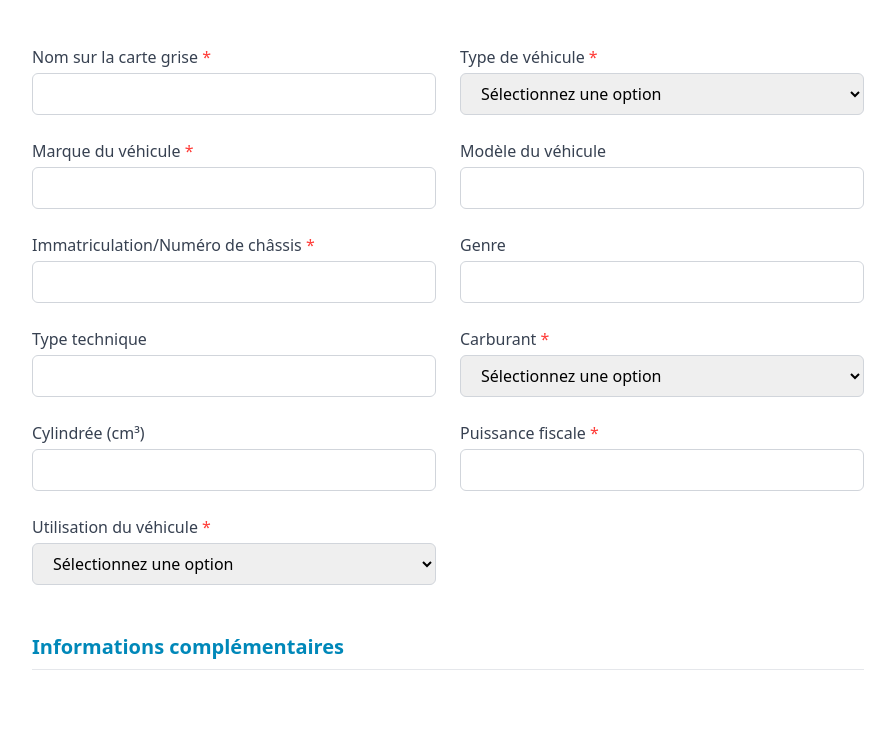
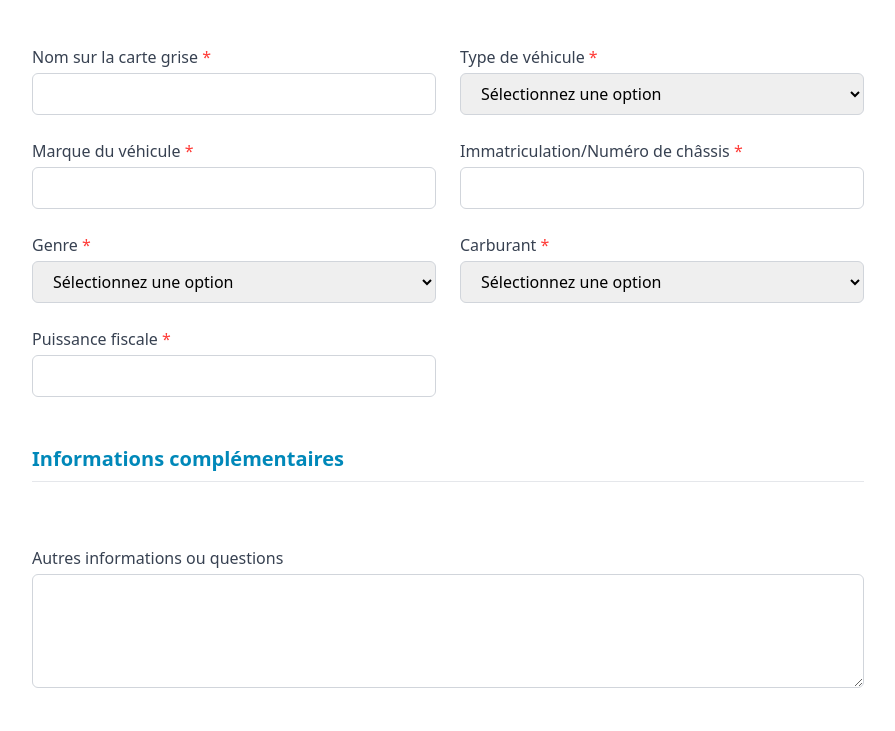
Before and after one commit to caeser-debbug/assuranace-souha, a plain HTML site: page devis.html in a window 1280 px wide. Shown: the part 673-1404 px from the top of the page, without its empty margins (192-1087 px from the left). Drawn offline with nearby package versions, Linux system fonts and the light colour scheme.

Commit message:
Update devis.html

```diff
--- a/devis.html
+++ b/devis.html
@@ -194,23 +194,21 @@
                 </div>
 
                 <div>
-                    <label for="modele" class="block text-gray-700 font-medium mb-1">Modèle du véhicule</label>
-                    <input type="text" id="modele" name="modele" class="w-full px-4 py-2 border border-gray-300 rounded-md focus:outline-none focus:ring-2 focus:ring-souha-blue">
-                </div>
-
-                <div>
                     <label for="numeroChassis" class="block text-gray-700 font-medium mb-1">Immatriculation/Numéro de châssis <span class="text-souha-red">*</span></label>
                     <input type="text" id="numeroChassis" name="numeroChassis" required class="w-full px-4 py-2 border border-gray-300 rounded-md focus:outline-none focus:ring-2 focus:ring-souha-blue">
                 </div>
 
                 <div>
-                    <label for="genre" class="block text-gray-700 font-medium mb-1">Genre</label>
-                    <input type="text" id="genre" name="genre" class="w-full px-4 py-2 border border-gray-300 rounded-md focus:outline-none focus:ring-2 focus:ring-souha-blue">
-                </div>
-
-                <div>
-                    <label for="typeTechnique" class="block text-gray-700 font-medium mb-1">Type technique</label>
-                    <input type="text" id="typeTechnique" name="typeTechnique" class="w-full px-4 py-2 border border-gray-300 rounded-md focus:outline-none focus:ring-2 focus:ring-souha-blue">
+                    <label for="genre" class="block text-gray-700 font-medium mb-1">Genre <span class="text-souha-red">*</span></label>
+                    <select id="genre" name="genre" required class="w-full px-4 py-2 border border-gray-300 rounded-md focus:outline-none focus:ring-2 focus:ring-souha-blue">
+                        <option value="">Sélectionnez une option</option>
+                        <option value="VP">VP</option>
+                        <option value="Camionnette">Camionnette</option>
+                        <option value="Camion">Camion</option>
+                        <option value="Faba Faba">Faba Faba</option>
+                        <option value="Taxi">Taxi</option>
+                        <option value="Moto">Moto</option>
+                    </select>
                 </div>
 
                 <div>
@@ -223,30 +221,8 @@
                 </div>
 
                 <div>
-                    <label for="cylindree" class="block text-gray-700 font-medium mb-1">Cylindrée (cm³)</label>
-                    <input type="number" id="cylindree" name="cylindree" class="w-full px-4 py-2 border border-gray-300 rounded-md focus:outline-none focus:ring-2 focus:ring-souha-blue">
-                </div>
-
-                <div>
                     <label for="puissanceFiscale" class="block text-gray-700 font-medium mb-1">Puissance fiscale <span class="text-souha-red">*</span></label>
                     <input type="number" id="puissanceFiscale" name="puissanceFiscale" required class="w-full px-4 py-2 border border-gray-300 rounded-md focus:outline-none focus:ring-2 focus:ring-souha-blue">
-                </div>
-
-                <div>
-                    <label for="utilisation" class="block text-gray-700 font-medium mb-1">Utilisation du véhicule <span class="text-souha-red">*</span></label>
-                    <select id="utilisation" name="utilisation" required class="w-full px-4 py-2 border border-gray-300 rounded-md focus:outline-none focus:ring-2 focus:ring-souha-blue">
-                        <option value="">Sélectionnez une option</option>
-                        <option value="personnel">Véhicule personnel</option>
-                        <option value="taxi">Taxi</option>
-                        <option value="faba">Faba Faba</option>
-                        <option value="transport">Transport de marchandises</option>
-                        <option value="autre">Autre</option>
-                    </select>
-                </div>
-
-                <div class="col-span-full" id="autreUtilisationContainer" style="display: none;">
-                    <label for="autreUtilisation" class="block text-gray-700 font-medium mb-1">Précisez l'utilisation</label>
-                    <input type="text" id="autreUtilisation" name="autreUtilisation" class="w-full px-4 py-2 border border-gray-300 rounded-md focus:outline-none focus:ring-2 focus:ring-souha-blue">
                 </div>
 
                 <!-- Section: Informations complémentaires -->
@@ -393,17 +369,6 @@
     }, 500);
 }
 
-        // Show/hide "Autre utilisation" field based on selection
-        document.getElementById('utilisation').addEventListener('change', function() {
-            const autreContainer = document.getElementById('autreUtilisationContainer');
-            if (this.value === 'autre') {
-                autreContainer.style.display = 'block';
-            } else {
-                autreContainer.style.display = 'none';
-            }
-        });
-
-
 // Form submission
 document.getElementById('devisForm').addEventListener('submit', function(e) {
     e.preventDefault();
@@ -424,20 +389,10 @@
     message += `Nom sur la carte grise: ${formData.get('nomcarte')}\n`;
     message += `Type de véhicule: ${formData.get('typeVehicule')}\n`;
     message += `Marque: ${formData.get('marque')}\n`;
-            message += `Modèle: ${formData.get('modele')}\n`;
-            message += `Numéro de châssis: ${formData.get('numeroChassis')}\n`;
+    message += `Immatriculation/Numéro de châssis: ${formData.get('numeroChassis')}\n`;
     message += `Genre: ${formData.get('genre')}\n`;
-            message += `Type technique: ${formData.get('typeTechnique')}\n`;
     message += `Carburant: ${formData.get('carburant')}\n`;
-            message += `Cylindrée: ${formData.get('cylindree')} cm³\n`;
-            message += `Puissance fiscale: ${formData.get('puissanceFiscale')}\n`;
-
-            // Utilisation
-            let utilisation = formData.get('utilisation');
-            if (utilisation === 'autre') {
-                utilisation = formData.get('autreUtilisation');
-            }
-            message += `Utilisation: ${utilisation}\n\n`;
+    message += `Puissance fiscale: ${formData.get('puissanceFiscale')}\n\n`;
 
     // Informations complémentaires
     const infosComplementaires = formData.get('informationsComplementaires');
@@ -494,7 +449,6 @@
     });
 });
 
-
 document.getElementById('telephone').addEventListener('blur', function() {
     // Nettoyer d'abord le numéro (supprimer espaces, tirets, points)
     let cleanedNumber = this.value.replace(/[\s.-]/g, '');
```
Lines whose indentation alone changed are shown as unchanged.
